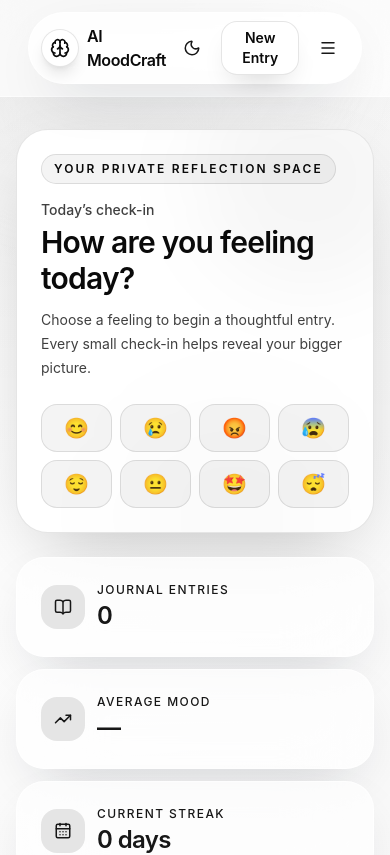
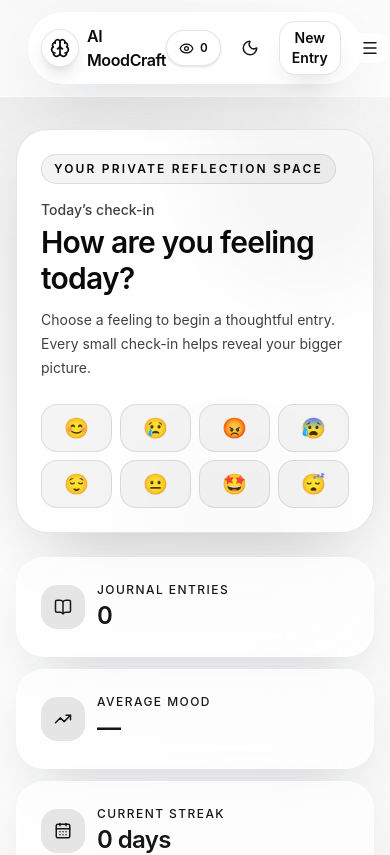
Before and after one commit to WilWilbert123/AIMoodCraft, a React (Vite) app: page / in a window 390 px wide. Shown: the top 855 px of the page. Built offline with nearby package versions, Linux system fonts and the light colour scheme; no server answers; the database is empty.

Commit message:
feat(ui): update mobile view visit counter header

```diff
--- a/src/components/layout/VisitCounter.tsx
+++ b/src/components/layout/VisitCounter.tsx
@@ -31,12 +31,12 @@ export const VisitCounter = () => {
 
   return (
     <span
-      className="hidden min-h-9 items-center gap-1.5 rounded-full border border-black/10 bg-white px-3 text-xs font-semibold tabular-nums text-neutral-950 shadow-sm dark:border-white/10 dark:bg-neutral-950 dark:text-white sm:inline-flex"
+      className="inline-flex min-h-9 w-9 items-center justify-center gap-1.5 rounded-full border border-black/10 bg-white px-2 text-xs font-semibold tabular-nums text-neutral-950 shadow-sm dark:border-white/10 dark:bg-neutral-950 dark:text-white min-[390px]:w-auto min-[390px]:px-3"
       title={`${visitCount.toLocaleString()} total site visits`}
       aria-label={`${visitCount.toLocaleString()} total site visits`}
     >
       <Eye size={15} aria-hidden="true" />
-      {visitCount.toLocaleString()}
+      <span className="hidden min-[390px]:inline">{visitCount.toLocaleString()}</span>
     </span>
   );
 };
```
